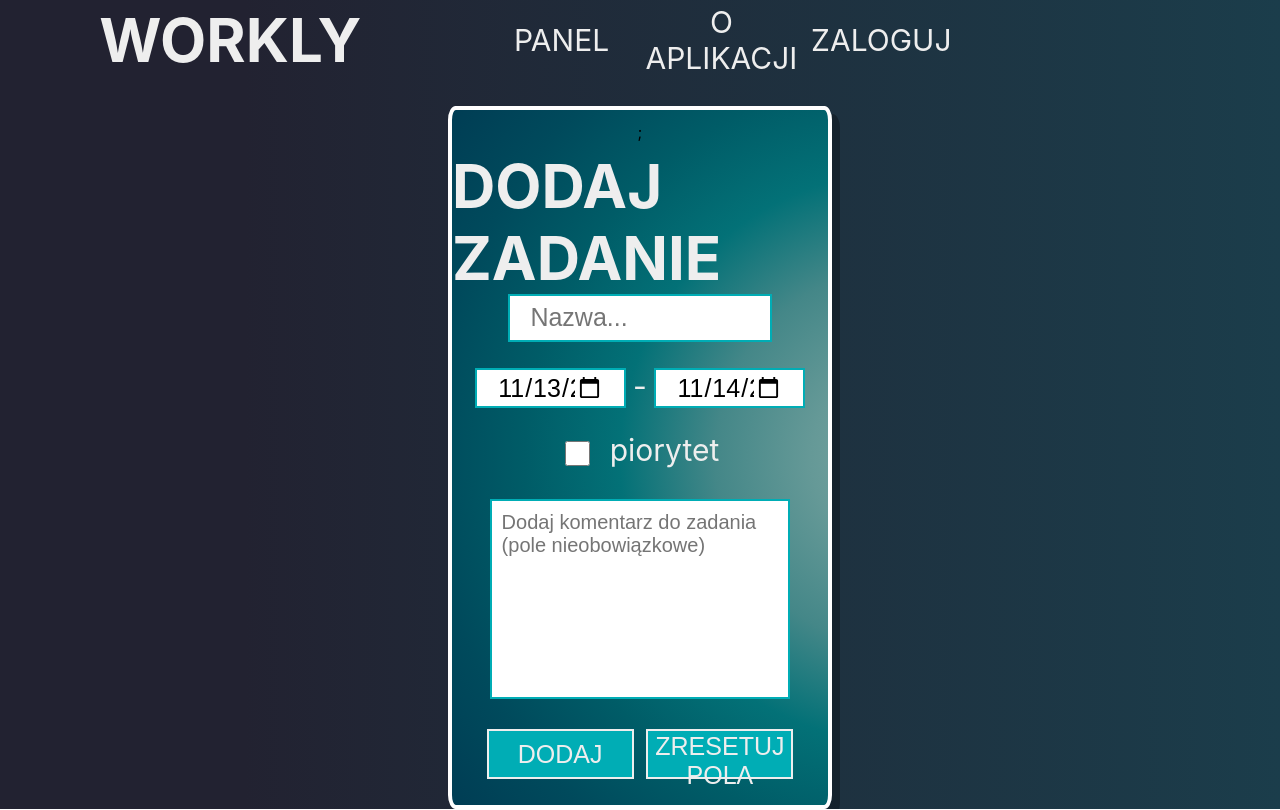
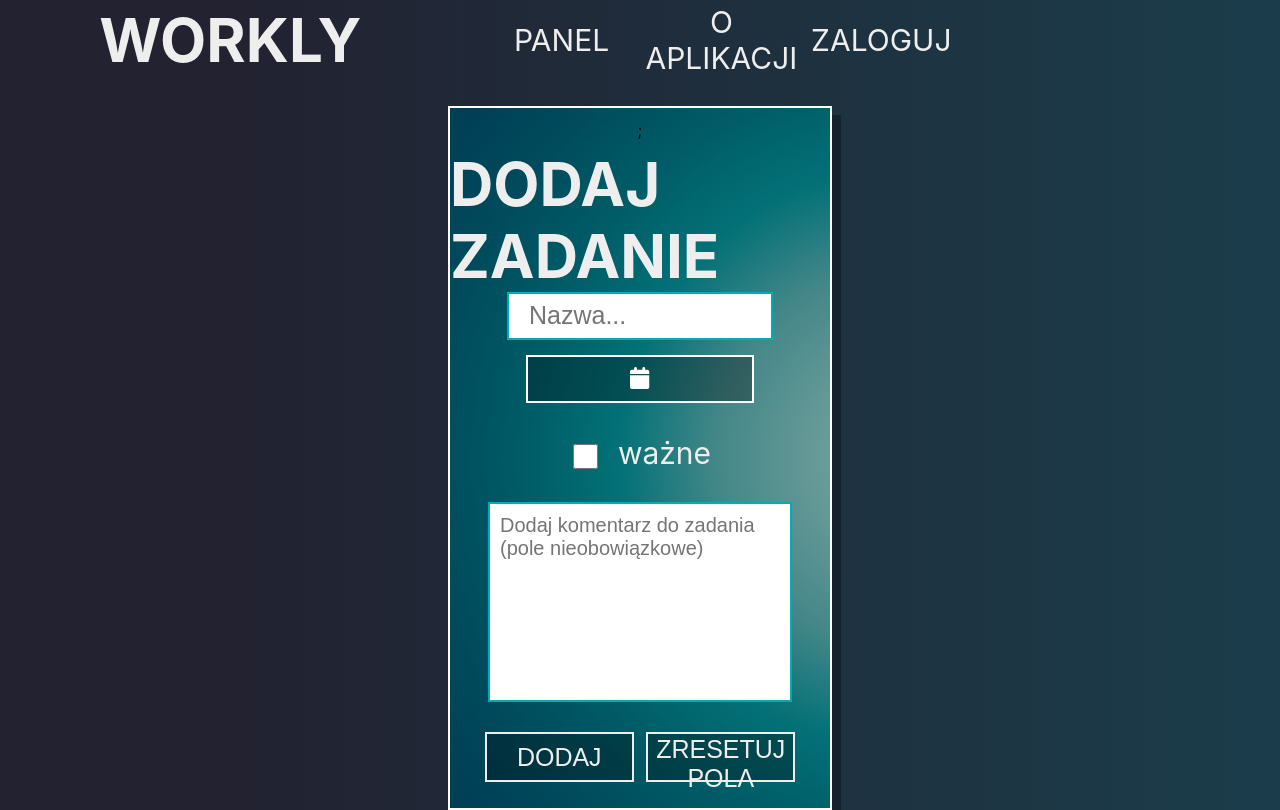
Before and after one commit to szymonqqq/workly, a React (Create React App) app: page /add_task in a window 1280 px wide. Built offline with nearby package versions, Linux system fonts and the light colour scheme; no server answers.

Commit message:
dodanie opcji "dodaj zadanie" bez daty

```diff
--- a/src/App.css
+++ b/src/App.css
@@ -224,3 +224,9 @@ nav h1 {
     margin: 2% 4% 0 0;
   }
 }
+@media only screen and (max-width: 1080px) {
+  input,
+  textarea {
+    font-size: 30px !important;
+  }
+}
--- a/src/components/style/addTask.css
+++ b/src/components/style/addTask.css
@@ -20,9 +20,9 @@
   display: flex;
   align-items: center;
   flex-direction: column;
-  border: 4px solid white;
+  border: 2px solid white;
   height: 95%;
-  box-shadow: 8px 8px 0 rgba(0, 0, 0, 30%);
+  box-shadow: 9px 9px 0 rgba(0, 0, 0, 30%);
   background-image: radial-gradient(
     circle at 120.71% 50%,
     #7da7a3 0,
@@ -33,7 +33,6 @@
     #004a5c 83.33%,
     #003d54 100%
   );
-  border-radius: 2%;
   padding: 1% 0 2%;
 }
 h1 {
@@ -97,7 +96,7 @@ textarea {
 .button_box button {
   width: 50%;
   height: 100%;
-  background-color: #00adb5;
+  background-color: rgba(0, 0, 0, 30%);
   color: #eee;
   border: 2px solid #eee;
   font-size: 25px;
@@ -108,7 +107,7 @@ textarea {
 }
 .button_box button:hover {
   background-color: #fff;
-  color: #00adb5;
+  color: black;
 }
 p {
   font-size: 20px;
@@ -118,6 +117,10 @@ p {
 }
 .priority {
   line-height: 25px;
+}
+.task_box .calendar {
+  width: 60%;
+  margin: 4% 0 2%;
 }
 @media only screen and (max-width: 1080px) {
   .task_box {
--- a/src/components/style/editTask.css
+++ b/src/components/style/editTask.css
@@ -34,3 +34,5 @@ label {
   background-color: #fff;
   color: #00adb5;
 }
+@media only screen and (max-width: 1080px) {
+}
--- a/src/components/style/login.css
+++ b/src/components/style/login.css
@@ -19,7 +19,7 @@
   text-transform: uppercase;
   border: 3px solid white;
   color: white;
-  background-color: #00adb5;
+  background-color: rgba(0, 0, 0, 30%);
   font-size: 20px;
 }
 
--- a/src/components/style/returnInfo.css
+++ b/src/components/style/returnInfo.css
@@ -44,3 +44,12 @@
     opacity: 0;
   }
 }
+@media only screen and (max-width: 1080px) {
+  .return_info {
+    width: 90%;
+    height: 10%;
+  }
+  .return_info h1 {
+    font-size: 40px;
+  }
+}
--- a/src/components/taskComponents/addTask.js
+++ b/src/components/taskComponents/addTask.js
@@ -1,9 +1,10 @@
-import React, { useState } from 'react';
+import React, { useEffect, useState } from 'react';
 import '../style/addTask.css';
 import axios from 'axios';
 import { useCookies } from 'react-cookie';
 import ReturnInfo from '../returnInfo';
-
+import { FontAwesomeIcon } from '@fortawesome/react-fontawesome';
+import { faCalendar, faCalendarXmark } from '@fortawesome/free-solid-svg-icons';
 const date = new Date();
 const setDate = new Date().toISOString().slice(0, 10);
 let tomorrow = new Date(date);
@@ -18,6 +19,7 @@ const AddTask = () => {
   const [description, setDescription] = useState('');
   const [message, setMessage] = useState('');
   const [cookies] = useCookies(['user_id']);
+  const [viewDate, setViewDate] = useState(false);
 
   const handleAddTask = async () => {
     if (taskName === '') return setMessage('Uzupełnij dane!');
@@ -29,8 +31,8 @@ const AddTask = () => {
         `${process.env.REACT_APP_API_URL}add_task`,
         {
           taskName: taskName,
-          startDate: startDate,
-          endDate: endDate,
+          startDate: viewDate ? startDate : 'brak',
+          endDate: viewDate ? endDate : 'brak',
           priority: priority,
           description: description ? description : 'Brak opisu',
           user_id: cookies.user_id,
@@ -60,12 +62,14 @@ const AddTask = () => {
           onChange={(e) => setTaskName(e.target.value)}
           placeholder="Nazwa..."
         />
+        {viewDate && (
           <div className="datebox">
             <input
               type="date"
               value={startDate}
               onChange={(e) => setStartDate(e.target.value)}
             />
+
             <span>-</span>
             <input
               type="date"
@@ -73,6 +77,19 @@ const AddTask = () => {
               onChange={(e) => setEndDate(e.target.value)}
             />
           </div>
+        )}
+        <button
+          className="functional_button calendar"
+          onClick={() => {
+            setViewDate(!viewDate);
+          }}
+        >
+          {viewDate ? (
+            <FontAwesomeIcon icon={faCalendarXmark} />
+          ) : (
+            <FontAwesomeIcon icon={faCalendar} />
+          )}
+        </button>
         <label htmlFor="priority">
           <input
             type="checkbox"
@@ -80,7 +97,7 @@ const AddTask = () => {
             checked={priority}
             onChange={(e) => setPriority(e.target.checked)}
           />
-          <span className="priority">piorytet</span>
+          <span className="priority">ważne</span>
         </label>
         <textarea
           placeholder="Dodaj komentarz do zadania (pole nieobowiązkowe)"
```
Also changed, not shown: 1 other file (tests, documents, lock files or other folders). Lines whose indentation alone changed are shown as unchanged.
